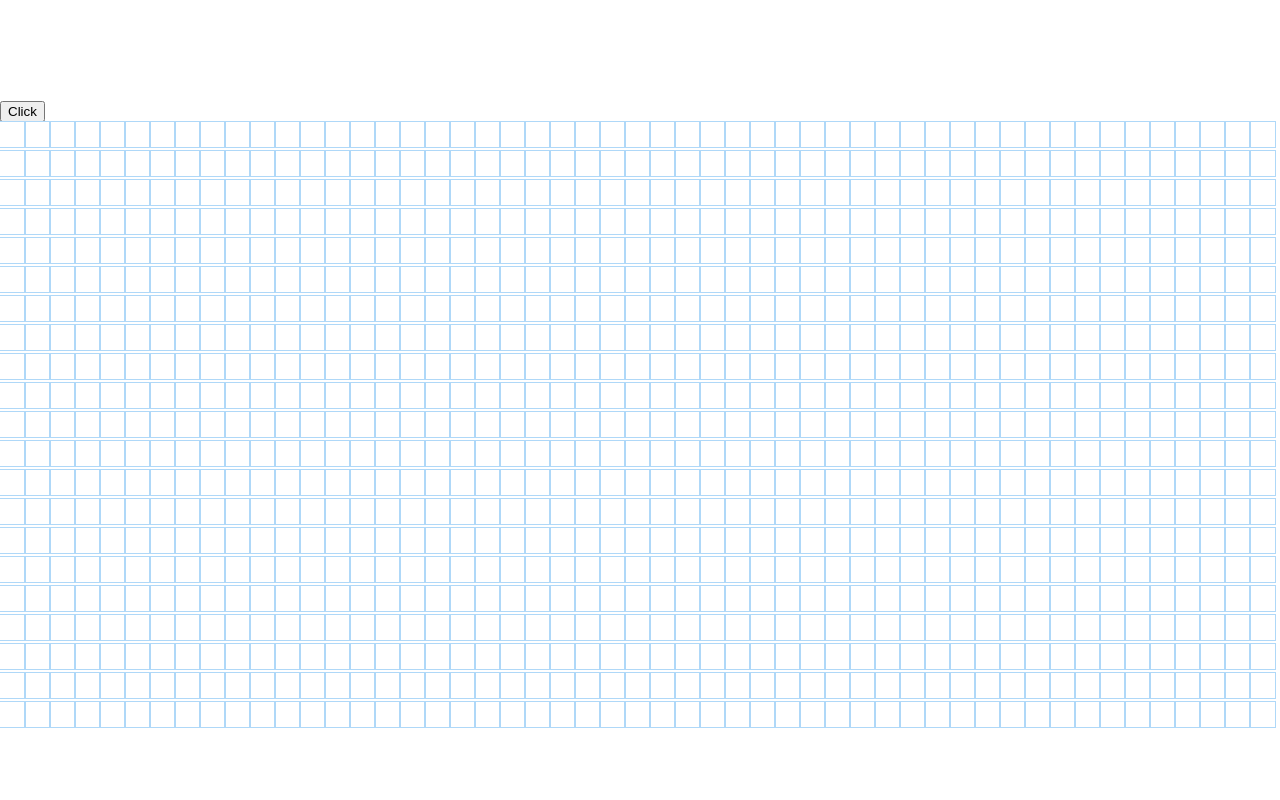
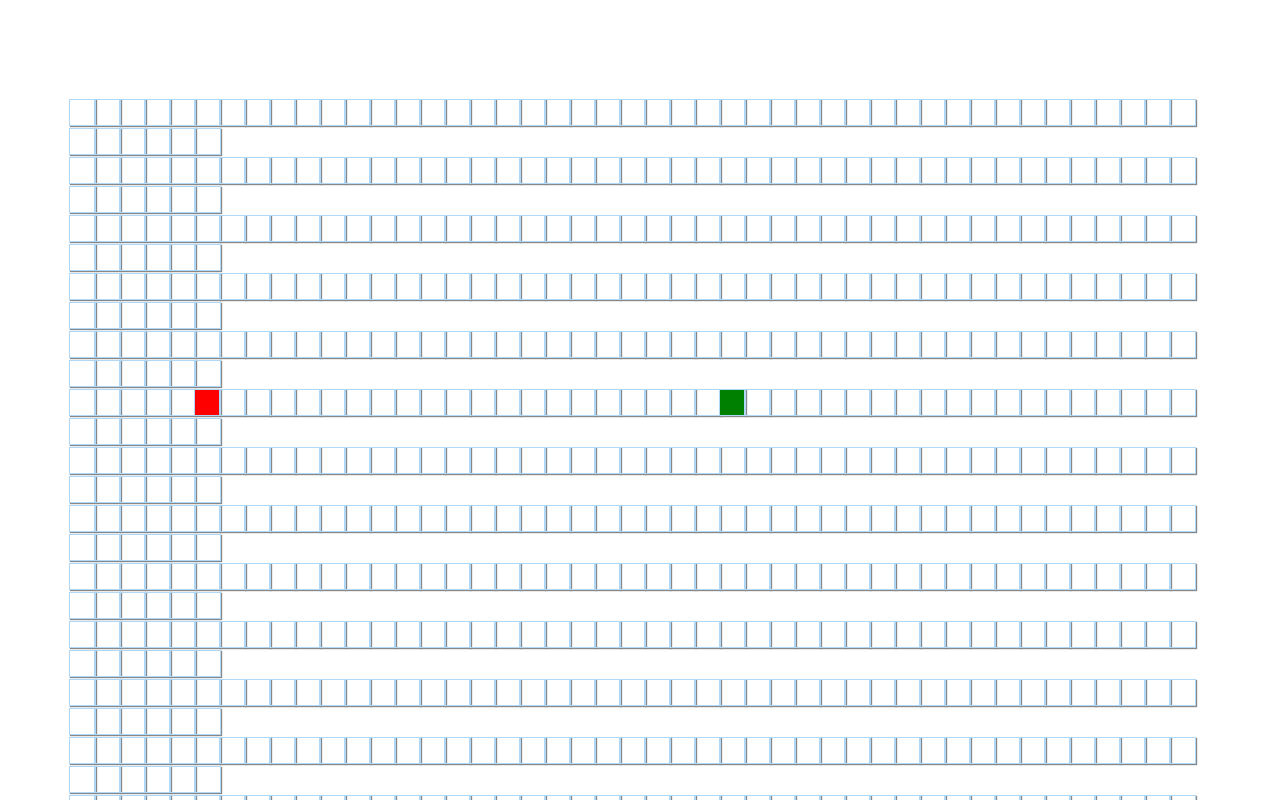
Before and after one commit to CorneliusOsei2/DijkstraVisualizer, a React (Create React App) app in the folder dijkstra-visualizer/: page / in a window 1280 px wide. Both pictures are taken after a click on the button "Click". Shown: the top 800 px of the page. Built offline with nearby package versions, Linux system fonts and the light colour scheme.

Commit message:
Grid shadow implemented. Button hide effect added

```diff
--- a/dijkstra-visualizer/src/Components/Node.jsx
+++ b/dijkstra-visualizer/src/Components/Node.jsx
@@ -1,7 +1,7 @@
 import '../Styles/Node.css'
 
-const Node = ({row, col, isWall, isStart, isEnd, }) => {
-    const identity = isEnd ? 'node-end' : isStart ? 'node-start' : isWall ? 'node-wall' : '';
+const Node = ({row, col, isWall, isStart, isEnd}) => {
+    const identity = isEnd ? 'end' : isStart ? 'start' : isWall ? 'wall' : '';
 
     return (
         <div id={`node-${row}-${col}`} className={`node node-${identity}`}></div>
--- a/dijkstra-visualizer/src/Components/Playground.jsx
+++ b/dijkstra-visualizer/src/Components/Playground.jsx
@@ -3,14 +3,21 @@ import Node from './Node.jsx'
 
 import '../Styles/Playground.css'
 
+// Creates nested lists to be used for grid
 const gridHandler = () => {
     let resNodes = []
 
-    for (let r = 0; r <= 20; r++){
+    for (let row = 0; row <= 20; row++){
         let currentRow = [];
 
-        for (let c=0; c<= 50; c++){
-            currentRow.push([])
+        for (let col=0; col<= 50; col++){
+            const node = {
+                row,
+                col,
+                isStart: row === 5 && col === 5,
+                isEnd: row === 5 && col === 26
+            }
+            currentRow.push(node)
         }
         resNodes.push(currentRow);
     }
@@ -18,9 +25,9 @@ const gridHandler = () => {
 }
 
 const Playground = () => {
-
     const [nodes, setNodes] = useState([]);
 
+    // Create grid by changing state of nodes
     const createGrid = () => {
         let resNodes = gridHandler();
         setNodes(resNodes);
@@ -28,11 +35,14 @@ const Playground = () => {
 
     return (
         <div className="grid">
-            <button onClick={createGrid}>Click</button>
             {console.log(nodes)}
-            {nodes.map((row, key) => {
+            <button id={nodes.length !== 0 ? `hide`: `begin`} onClick={createGrid}>Click</button>
+            {nodes.map((row, rowId) => {
                 return <div>
-                            {row.map((node, key) => <Node></Node>)}
+                            {row.map((node, nodeId) => {
+                                const {isStart, isEnd} = node;
+                                return <Node id={nodeId} isStart={isStart} isEnd={isEnd} isWall={false}></Node>}
+                                )}
                         </div>;
             })}
         </div>
--- a/dijkstra-visualizer/src/Styles/Node.css
+++ b/dijkstra-visualizer/src/Styles/Node.css
@@ -1,8 +1,15 @@
+.node {
+  width: 25px;
+  height: 25px;
+  outline: 1px solid rgb(175, 216, 248);
+  display: inline-block;
+  box-shadow: 1px 1px 1px 1px #888888;
+}
 
+.node-start {
+  background-color: red;
+}
 
-.node {
-    width: 25px;
-    height: 25px;
-    outline: 1px solid rgb(175, 216, 248);
-    display: inline-block;
-  }
+.node-end {
+  background-color: green;
+}
--- a/dijkstra-visualizer/src/Styles/Playground.css
+++ b/dijkstra-visualizer/src/Styles/Playground.css
@@ -1,3 +1,11 @@
 .grid {
-    margin: 100px 0 0;
-  }
+  margin: 100px 70px;
+}
+
+#hide {
+  display: none;
+}
+
+#begin{
+    display: block;
+}
```
